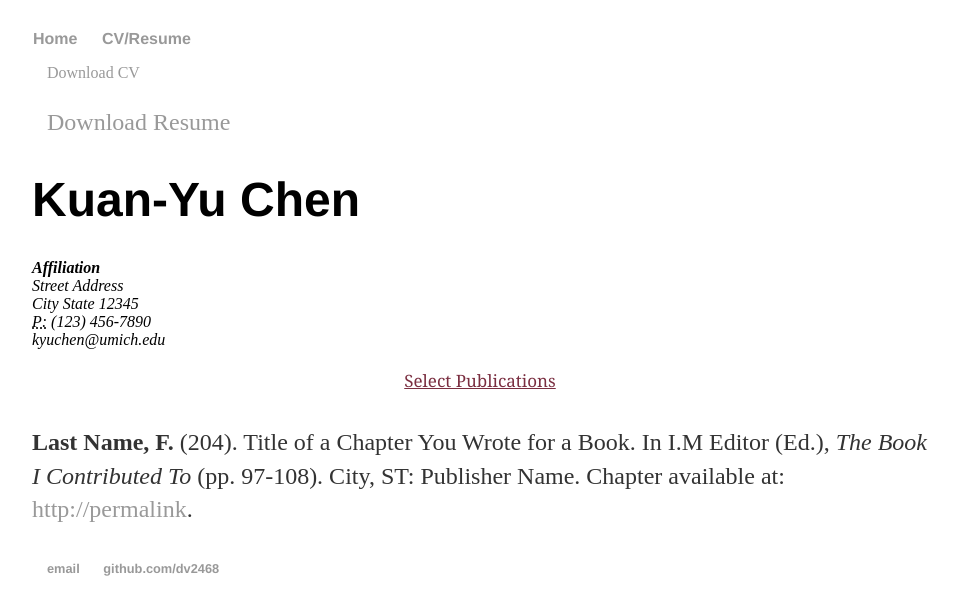
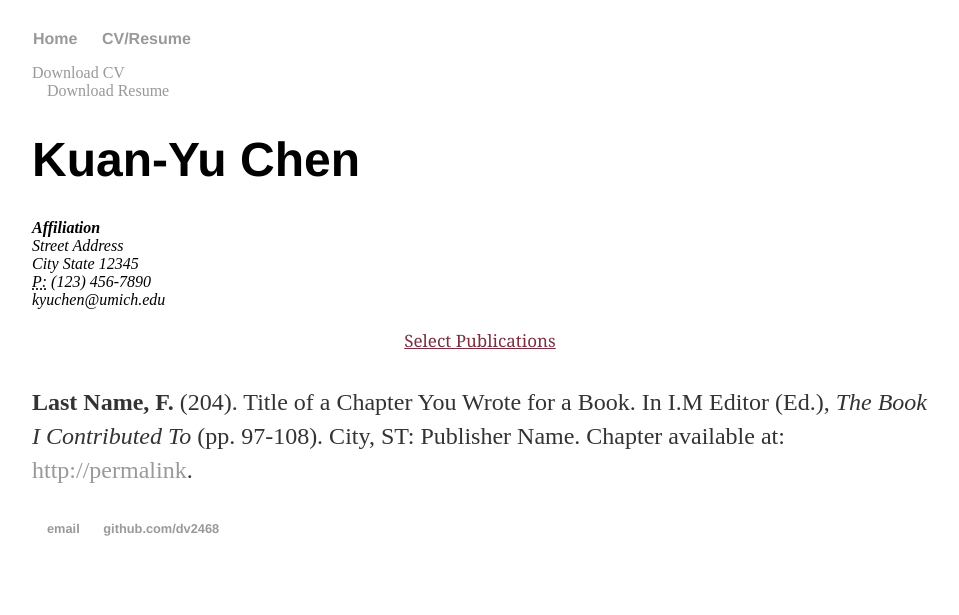
Before and after one commit to dv2468/dv2468.github.io, a Jekyll site: the page built from cv/index.html, in a window 1280 px wide. Shown: the top 615 px of the page, without its empty margins (160-1119 px from the left). Built offline with Jekyll 4.4.1, drawn with Linux system fonts in a browser that asks for light colours.

Commit message:
Update index.html

```diff
--- a/cv/index.html
+++ b/cv/index.html
@@ -4,9 +4,10 @@
 ---
 
 	<div class="cv">
+
+		<a href="https://dv2468.github.io/DataScienceIntern.pdf" target="_blank" class="download" title="Download CV as PDF">Download CV</a>
 		<div id = "cv-link">
-		<a href="https://dv2468.github.io/DataScienceIntern.pdf" target="_blank" class="download" title="Download CV as PDF">Download CV</a>
-		<p padding-left : 15px><a href="https://dv2468.github.io/DataScienceIntern.pdf" target="_blank" class="download" title="Download Resume as PDF">Download Resume</a></p>
+			<a href="https://dv2468.github.io/DataScienceIntern.pdf" target="_blank" class="download" title="Download Resume as PDF">Download Resume</a>
 		</div>
 					<h1>Kuan-Yu Chen</h1>
 					<address>
```
